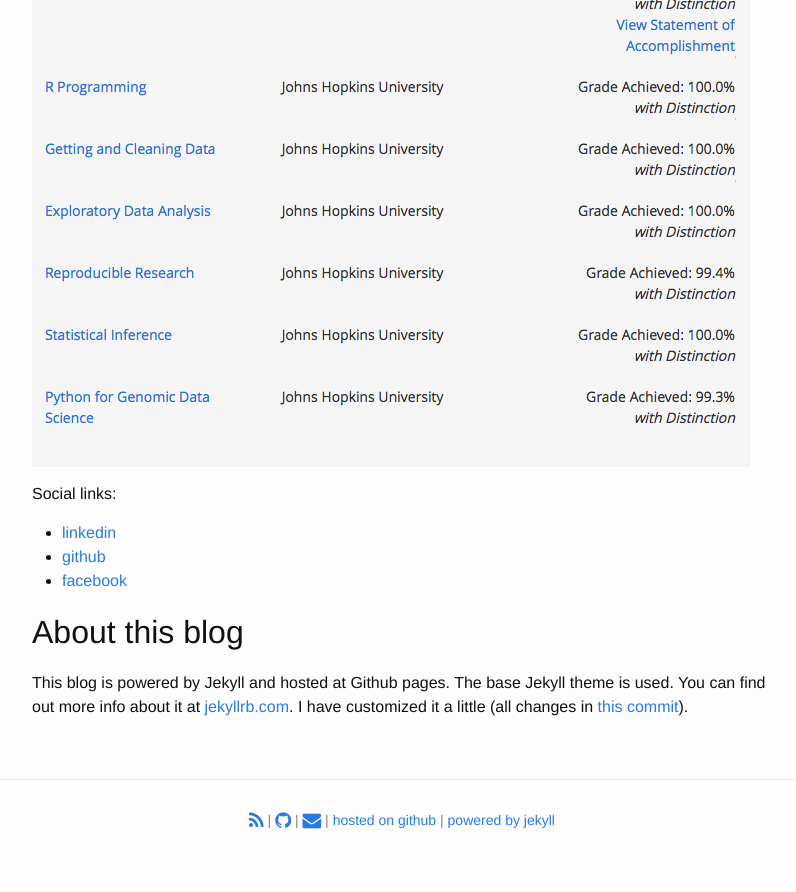
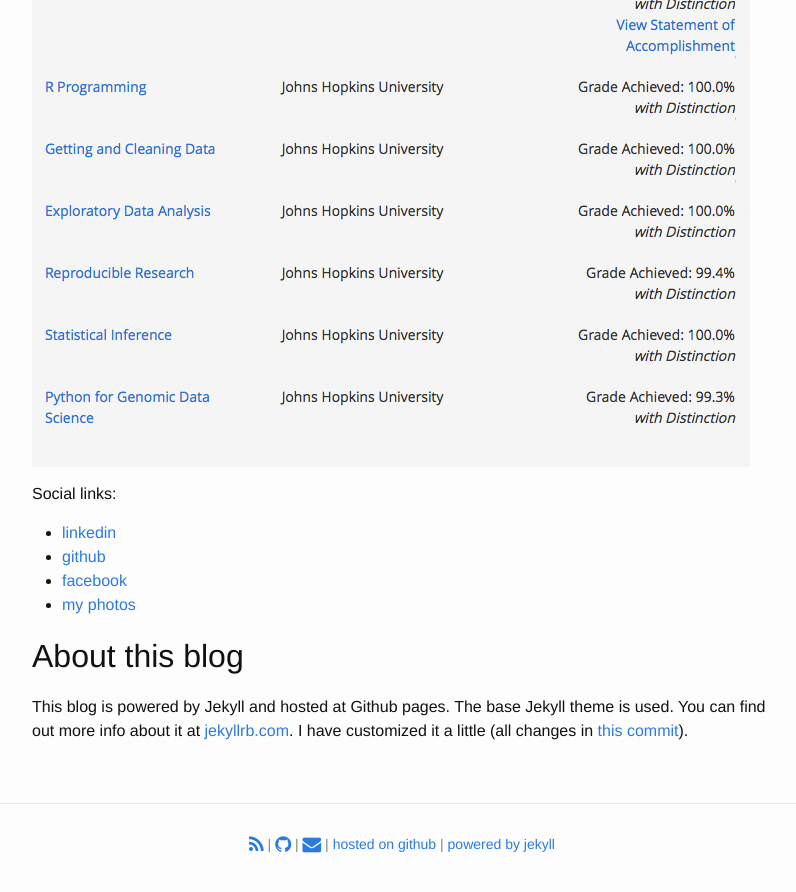
Before and after one commit to demidovakatya/demidovakatya.github.io, a Jekyll site: the page built from about.md, in a window 1280 px wide and 900 px high, scrolled down 704 px. Shown: the top 892 px of the window, without its empty margins (238-1034 px from the left). Built offline with Jekyll 4.4.1, drawn with Linux system fonts in a browser that asks for light colours; nearby versions of some CDN libraries.

Commit message:
Add link to tumblr

```diff
--- a/about.md
+++ b/about.md
@@ -17,6 +17,7 @@
 * [linkedin](https://ru.linkedin.com/in/demidovakatya/en)
 * [github](https://github.com/demidovakatya)
 * [facebook](https://www.facebook.com/demidovakatya)
+* [my photos](http://captain-cotique.tumblr.com)
 
 ## About this blog ##
 
```
